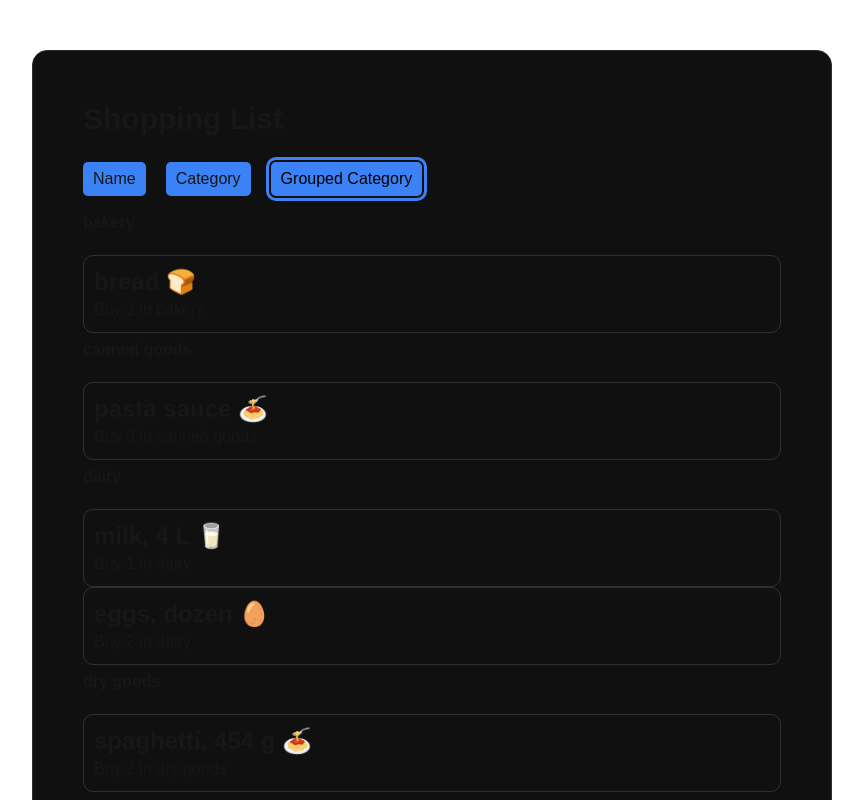
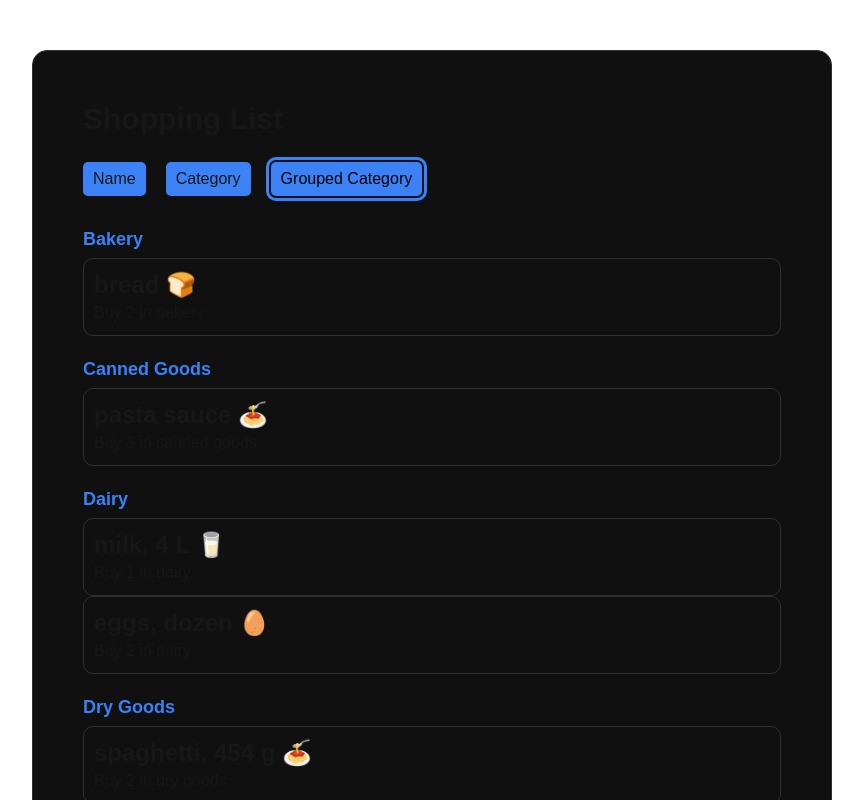
Before and after one commit to sgarcia97/cprg306-assignments, a Next.js app: page /week-6 in a window 1280 px wide. Both pictures are taken after a click on the button "Grouped Category". Shown: the top 800 px of the page, without its empty margins (208-1071 px from the left). Built offline with nearby package versions, Linux system fonts and the light colour scheme.

Commit message:
styling updates

```diff
--- a/app/globals.css
+++ b/app/globals.css
@@ -37,6 +37,15 @@ body {
 h2, h1{
   font-weight:bold !important;
   margin-bottom:20px;
+}
+
+.h2{
+  color:var(--blue) !important;
+  font-size:18px;
+  text-transform: capitalize;
+  margin-bottom:5px;
+  margin-top:15px;
+
 }
 
 ul{
--- a/app/week-6/item-list.js
+++ b/app/week-6/item-list.js
@@ -64,7 +64,7 @@ const ItemList = () => {
                         return <Item key={i} name={t.name} quantity={t.quantity} category={t.category}/>
                     })
 
-             return <div key={ii}><h2 >{item}</h2>{test}</div>
+             return <div key={ii}><h2 className="h2" >{item}</h2>{test}</div>
 
 
 
```
